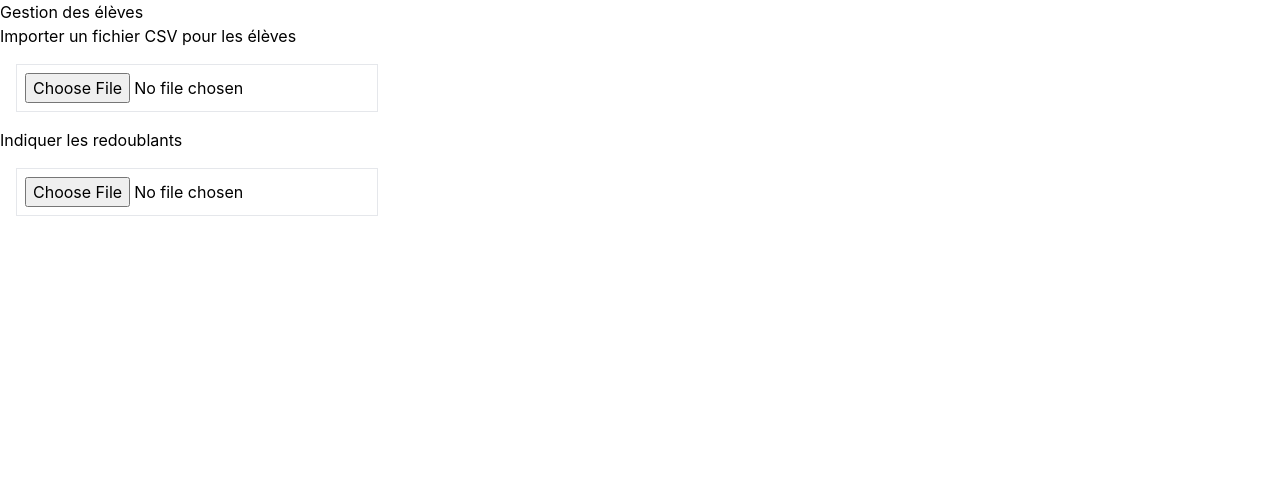
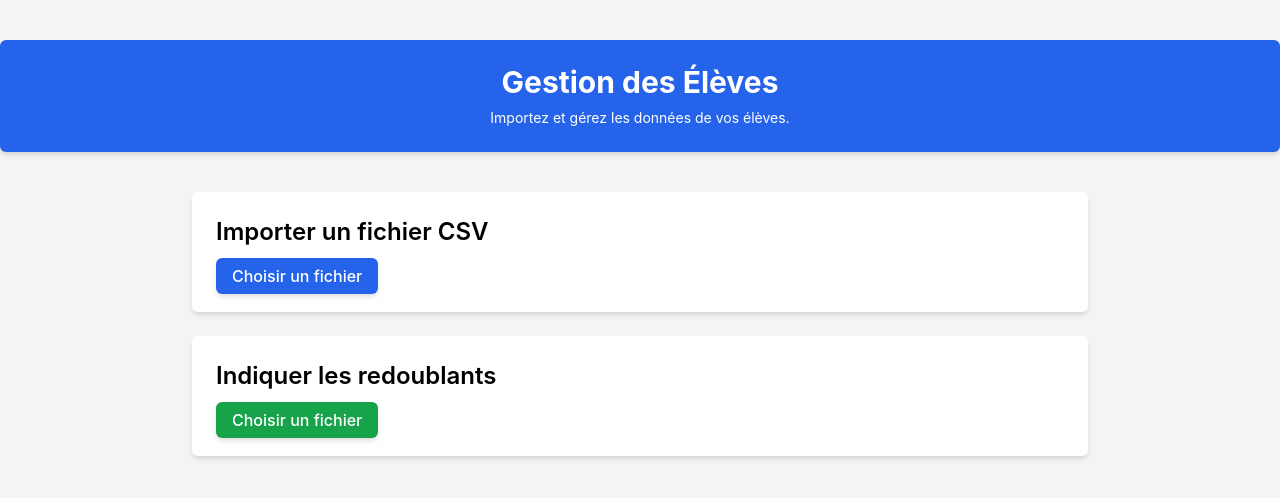
Before and after one commit to Mananbh12/4DEVS, a React (Create React App) app in the folder client/: page / in a window 1280 px wide. Shown: the top 498 px of the page. Built offline with nearby package versions, Linux system fonts and the light colour scheme.

Commit message:
ajout tailwindcss

```diff
--- a/client/src/App.js
+++ b/client/src/App.js
@@ -160,38 +160,68 @@ function App() {
   };
 
   return (
-    <div className="App">
-      <h1>Gestion des élèves</h1>
+    <div className="min-h-screen bg-gray-100 py-10">
+      <header className="bg-blue-600 text-white p-6 text-center rounded-md shadow-md">
+        <h1 className="text-3xl font-bold">Gestion des Élèves</h1>
+        <p className="text-sm mt-2">
+          Importez et gérez les données de vos élèves.
+        </p>
+      </header>
 
-      {/* Import des élèves */}
-      <section>
-        <h2>Importer un fichier CSV pour les élèves</h2>
+      <main className="mt-10 max-w-4xl mx-auto">
+        <section className="bg-white p-6 rounded-md shadow-md mb-6">
+          <h2 className="text-2xl font-semibold mb-4">
+            Importer un fichier CSV
+          </h2>
+          <label className="block">
             <input
               type="file"
               accept=".csv"
               onChange={handleFileChange}
-          className="border p-2 m-4"
+              className="hidden" // Masquer le champ file par défaut
+              id="file-upload"
             />
+            <label
+              htmlFor="file-upload"
+              className="cursor-pointer bg-blue-600 text-white font-medium py-2 px-4 rounded-md shadow-md hover:bg-blue-700"
+            >
+              Choisir un fichier
+            </label>
+          </label>
         </section>
 
-      {/* Import des redoublants */}
-      <section>
-        <h2>Indiquer les redoublants</h2>
+        <section className="bg-white p-6 rounded-md shadow-md mb-6">
+          <h2 className="text-2xl font-semibold mb-4">
+            Indiquer les redoublants
+          </h2>
+          <label className="block">
             <input
               type="file"
               accept=".csv"
               onChange={handleRedoublantsFileChange}
-          className="border p-2 m-4"
+              className="hidden" // Masquer le champ file par défaut
+              id="redoublants-upload"
             />
+            <label
+              htmlFor="redoublants-upload"
+              className="cursor-pointer bg-green-600 text-white font-medium py-2 px-4 rounded-md shadow-md hover:bg-green-700"
+            >
+              Choisir un fichier
+            </label>
+          </label>
         </section>
 
-      {/* Affichage des données importées */}
         {data.length > 0 && (
-        <table className="table-auto border-collapse border border-gray-400">
+          <section className="bg-white p-6 rounded-md shadow-md">
+            <h3 className="text-xl font-semibold mb-4">Aperçu des données</h3>
+            <table className="w-full border-collapse border border-gray-400">
               <thead>
                 <tr>
                   {Object.keys(data[0]).map((header, index) => (
-                <th key={index} className="border border-gray-300 px-4 py-2">
+                    <th
+                      key={index}
+                      className="border border-gray-300 px-4 py-2 bg-gray-100"
+                    >
                       {header}
                     </th>
                   ))}
@@ -212,7 +242,9 @@ function App() {
                 ))}
               </tbody>
             </table>
+          </section>
         )}
+      </main>
     </div>
   );
 }
```
Lines whose indentation alone changed are shown as unchanged.
